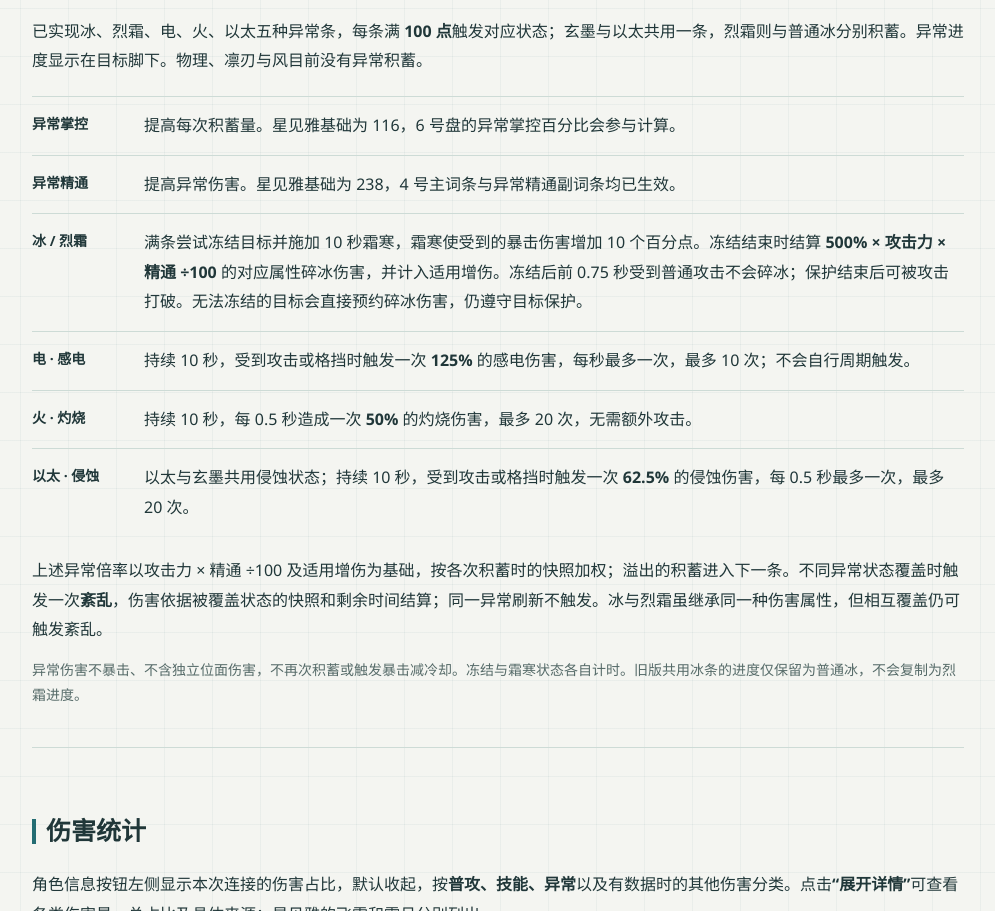
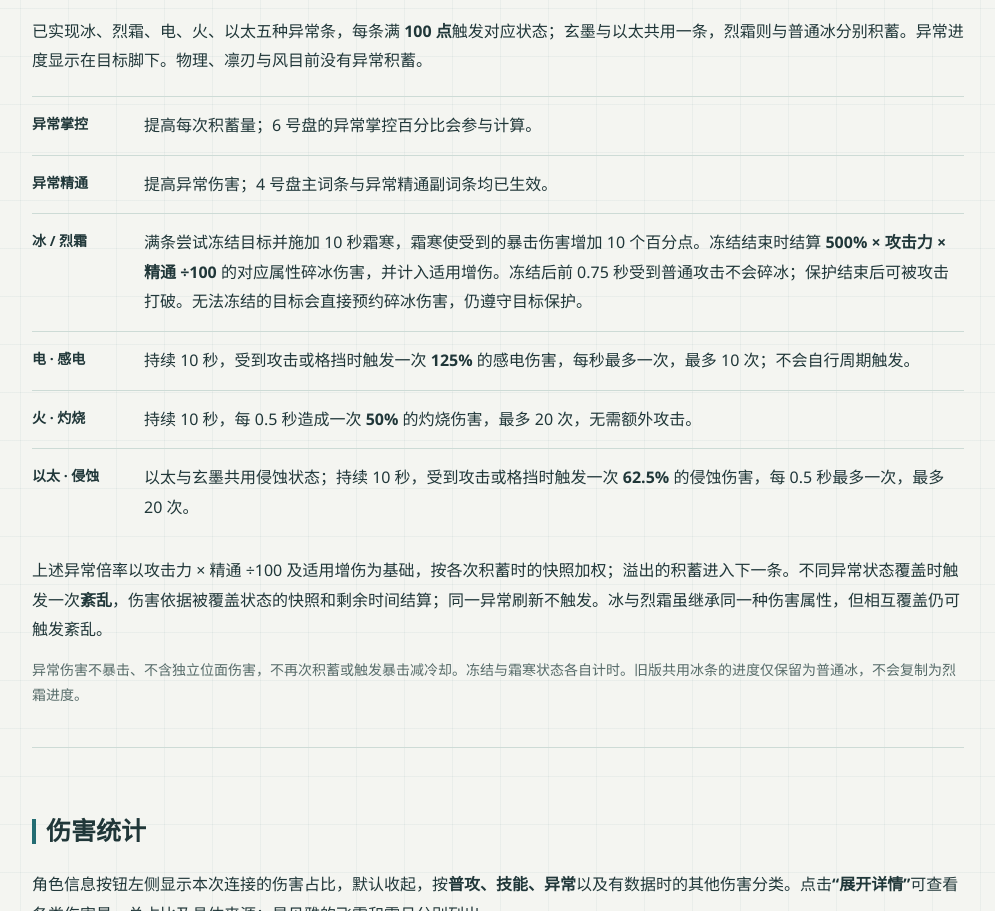
Before and after one commit to xbwsh/miyabi-mod-guide, a plain HTML site: page zzz.html in a window 1280 px wide. Shown: the part 1576-2487 px from the top of the page, without its empty margins (268-1263 px from the left). Drawn offline with Linux system fonts and the light colour scheme.

Commit message:
Generalize anomaly stat descriptions

```diff
--- a/zzz.html
+++ b/zzz.html
@@ -145,11 +145,11 @@
 <dl class="profile-list">
 <div>
 <dt>异常掌控</dt>
-<dd>提高每次积蓄量。星见雅基础为 116，6 号盘的异常掌控百分比会参与计算。</dd>
+<dd>提高每次积蓄量；6 号盘的异常掌控百分比会参与计算。</dd>
 </div>
 <div>
 <dt>异常精通</dt>
-<dd>提高异常伤害。星见雅基础为 238，4 号主词条与异常精通副词条均已生效。</dd>
+<dd>提高异常伤害；4 号盘主词条与异常精通副词条均已生效。</dd>
 </div>
 <div>
 <dt>冰 / 烈霜</dt>
```
